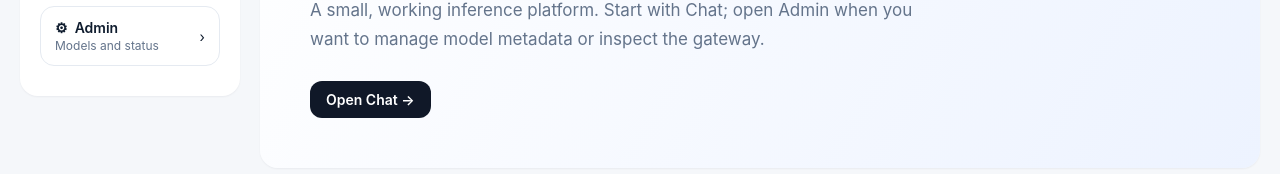
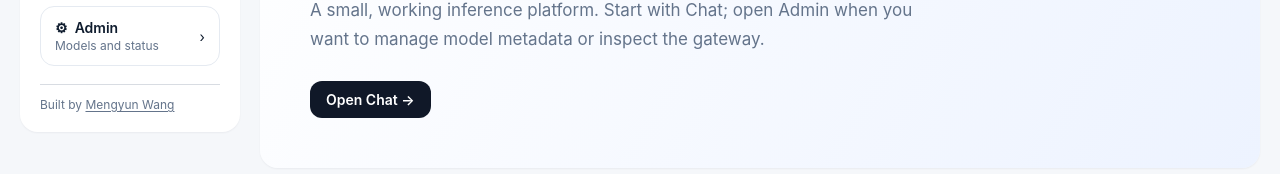
Before and after one commit to xiyiji/llm-serving-platform, a Next.js app in the folder frontend/: page / in a window 1280 px wide. Shown: the part 243-417 px from the top of the page. Built offline with nearby package versions, Linux system fonts and the light colour scheme.

Commit message:
Console: author credit in the sidebar and page metadata

```diff
--- a/frontend/app/globals.css
+++ b/frontend/app/globals.css
@@ -172,3 +172,5 @@ details[open] > summary { margin-bottom: 18px; }
 
 .footer { margin-top: auto; padding: 16px 4px 4px; color: var(--muted); font-size: 12px; border-top: 1px solid rgba(100,116,139,0.25); }
 .footer a { color: inherit; text-decoration: underline; text-underline-offset: 2px; }
+.sidebar .author { margin-top: 18px; padding-top: 12px; border-top: 1px solid rgba(100,116,139,0.25); color: var(--muted); font-size: 12px; }
+.sidebar .author a { color: inherit; text-decoration: underline; text-underline-offset: 2px; }
--- a/frontend/app/layout.tsx
+++ b/frontend/app/layout.tsx
@@ -4,7 +4,7 @@ import "./globals.css";
 
 export const metadata: Metadata = {
   title: "LLM Serving Platform Console",
-  description: "Gateway, routing, batching, caching and ops console for LLM inference.",
+  description: "Gateway, routing, batching, caching and ops console for LLM inference. Built by Mengyun Wang.",
 };
 
 export default function RootLayout({ children }: { children: React.ReactNode }) {
--- a/frontend/components/Sidebar.tsx
+++ b/frontend/components/Sidebar.tsx
@@ -26,6 +26,10 @@ export default function Sidebar() {
           </div>
         </Link>
       ))}
+      <div className="author">
+        Built by{" "}
+        <a href="https://github.com/xiyiji" target="_blank" rel="noreferrer">Mengyun Wang</a>
+      </div>
     </aside>
   );
 }
```
